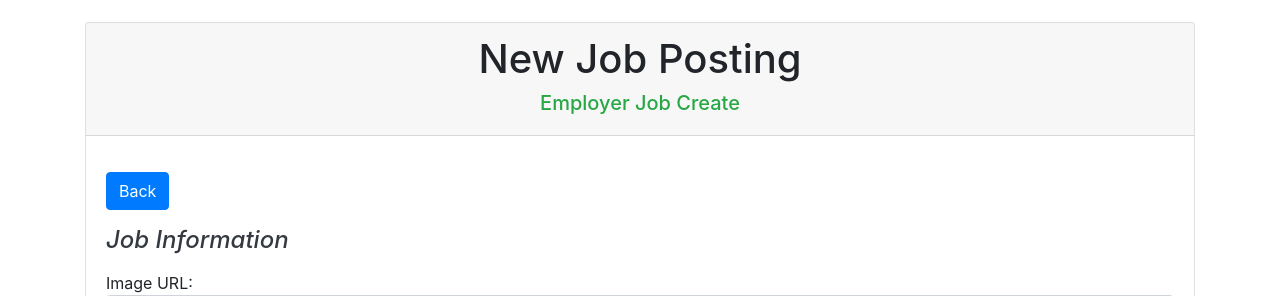
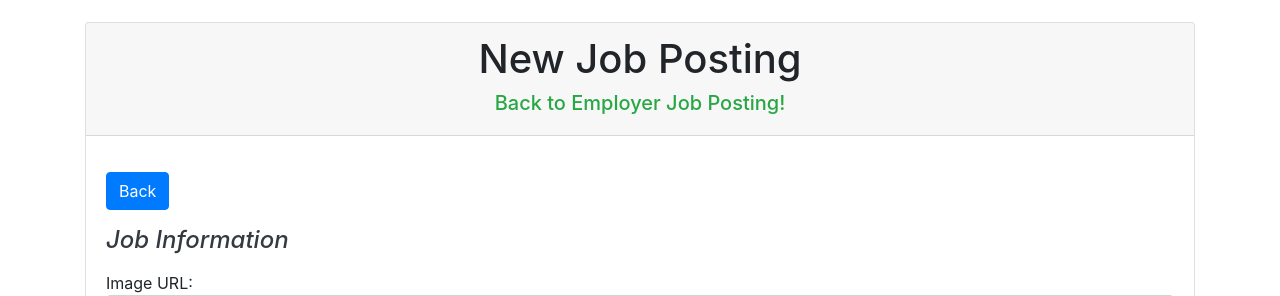
Before and after one commit to Dannyp123/Base-Camp-Job-Search, a Django app: page /posts/create/ in a window 1280 px wide. Shown: the part 190-486 px from the top of the page. Run offline with Django 3.2, Linux system fonts and the light colour scheme; some libraries are stand-ins or nearby versions.

Commit message:
Change the link title.

```diff
--- a/app/templates/new-post.html
+++ b/app/templates/new-post.html
@@ -28,8 +28,8 @@
     <div class="card">
         <div class="card-header">
             <h1 class="text-center">New Job Posting</h1>
-            <h5 class="text-center"><a href="{% url 'admin' %}" class="text-success">Employer Job
-                    Create</a></h5>
+            <h5 class="text-center"><a href="{% url 'admin' %}" class="text-success">Back to Employer Job Posting!</a>
+            </h5>
         </div>
         <div class="card-body">
             <form action="{% url 'new-post' %}" method="POST">
```
Also changed, not shown: db.sqlite3.
